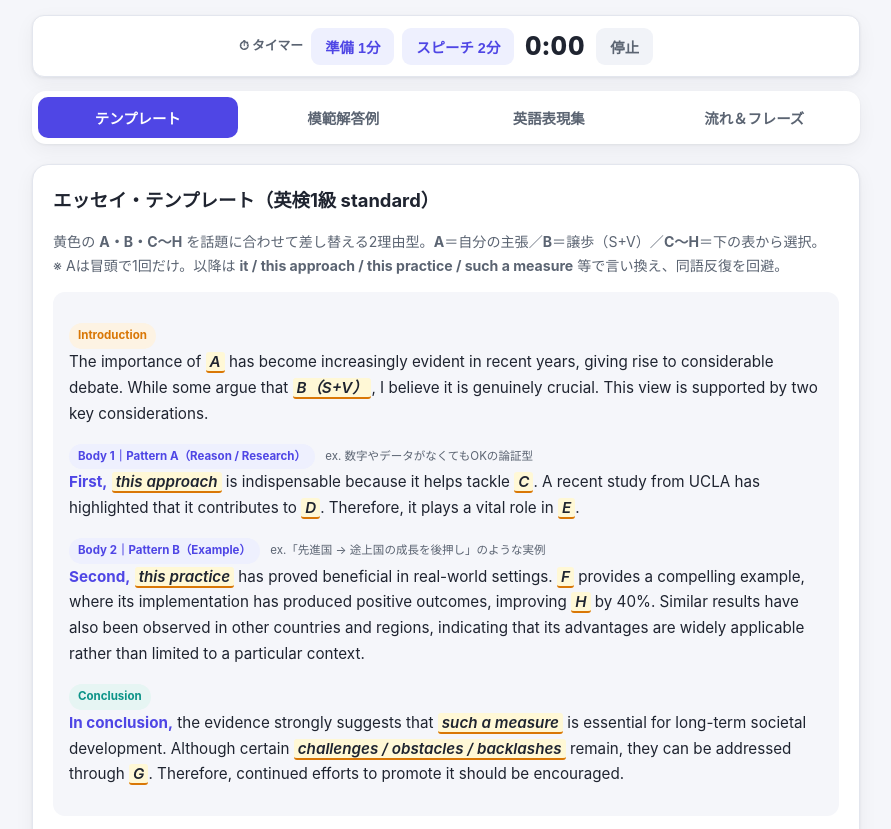
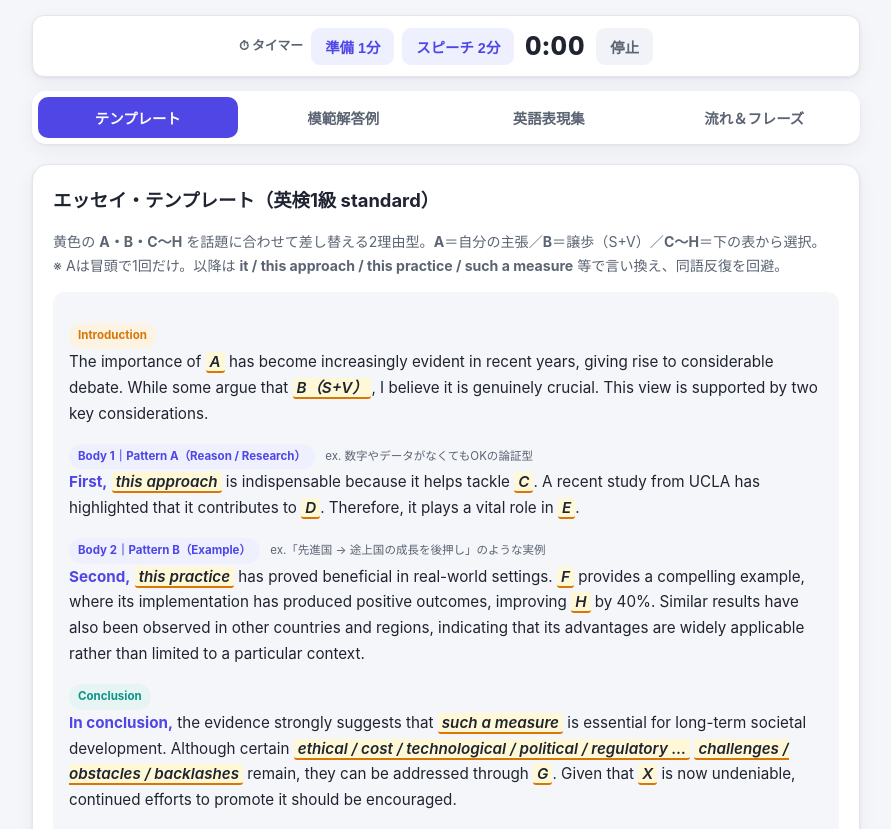
Before and after one commit to yutotakahashi-gmo/eiken1-interview-trainer, a plain HTML site: page index.html in a window 1280 px wide. Shown: the part 92-921 px from the top of the page, without its empty margins (194-1085 px from the left). Drawn offline with Linux system fonts and the light colour scheme.

Commit message:
Add files via upload

```diff
--- a/index.html
+++ b/index.html
@@ -184,7 +184,7 @@ footer.foot{text-align:center;color:var(--sub);font-size:.78rem;margin-top:24px;
       <p><span class="pill">Body 2｜Pattern B（Example）</span> <span class="muted" style="font-size:.72rem">ex.「先進国 → 途上国の成長を後押し」のような実例</span><br>
       <span class="conn">Second,</span> <span class="slot">this practice</span> has proved beneficial in real-world settings. <span class="slot">F</span> provides a compelling example, where its implementation has produced positive outcomes, improving <span class="slot">H</span> by 40%. Similar results have also been observed in other countries and regions, indicating that its advantages are widely applicable rather than limited to a particular context.</p>
       <p><span class="pill teal">Conclusion</span><br>
-      <span class="conn">In conclusion,</span> the evidence strongly suggests that <span class="slot">such a measure</span> is essential for long-term societal development. Although certain <span class="slot">challenges / obstacles / backlashes</span> remain, they can be addressed through <span class="slot">G</span>. Therefore, continued efforts to promote it should be encouraged.</p>
+      <span class="conn">In conclusion,</span> the evidence strongly suggests that <span class="slot">such a measure</span> is essential for long-term societal development. Although certain <span class="slot">ethical / cost / technological / political / regulatory …</span> <span class="slot">challenges / obstacles / backlashes</span> remain, they can be addressed through <span class="slot">G</span>. Given that <span class="slot">X</span> is now undeniable, continued efforts to promote it should be encouraged.</p>
     </div>
     <h3 style="margin-top:16px">🔁 C〜H の候補（/ 区切り・話題に合わせて選択）</h3>
     <table class="swaptbl">
@@ -434,7 +434,7 @@ var MODELS=[
 function _hl(x){return '<span class="hl">'+x+'</span>';}
 function _mk(A,B,ch,num,alt,ctx,app,ex,res,dom){
  var a=_hl(A);
- return "The importance of "+a+" has become increasingly evident in recent years, giving rise to considerable debate. While some argue that "+_hl(B)+", I believe it is genuinely crucial. This view is supported by two key considerations.\n\nFirst, "+_hl('this approach')+" is indispensable because it helps tackle "+_hl(ch)+". A recent study from UCLA has highlighted that it contributes to "+_hl(ctx)+". Therefore, it plays a vital role in "+_hl(dom)+".\n\nSecond, "+_hl('this practice')+" has proved beneficial in real-world settings. "+_hl('Singapore')+" provides a compelling example, where its implementation has produced positive outcomes, improving "+_hl('key indicators')+" by 40%. Similar results have also been observed in other countries and regions, indicating that its advantages are widely applicable rather than limited to a particular context.\n\nIn conclusion, the evidence strongly suggests that "+_hl('such a measure')+" is essential for long-term societal development. Although certain challenges remain, they can be addressed through "+_hl('public cooperation and policymaking')+". Therefore, continued efforts to promote it should be encouraged.";
+ return "The importance of "+a+" has become increasingly evident in recent years, giving rise to considerable debate. While some argue that "+_hl(B)+", I believe it is genuinely crucial. This view is supported by two key considerations.\n\nFirst, "+_hl('this approach')+" is indispensable because it helps tackle "+_hl(ch)+". A recent study from UCLA has highlighted that it contributes to "+_hl(ctx)+". Therefore, it plays a vital role in "+_hl(dom)+".\n\nSecond, "+_hl('this practice')+" has proved beneficial in real-world settings. "+_hl('Singapore')+" provides a compelling example, where its implementation has produced positive outcomes, improving "+_hl('key indicators')+" by 40%. Similar results have also been observed in other countries and regions, indicating that its advantages are widely applicable rather than limited to a particular context.\n\nIn conclusion, the evidence strongly suggests that "+_hl('such a measure')+" is essential for long-term societal development. Although certain challenges remain, they can be addressed through "+_hl('public cooperation and policymaking')+". Given that "+_hl('its importance')+" is now undeniable, continued efforts to promote it should be encouraged.";
 }
 function _map(A,B,ch,num,alt,ctx,app,ex,res,dom){
  return [["A（主張）",A],["B（譲歩・対立意見）",B],["C（課題）",ch],["D（効果・貢献）",ctx],["E（役割・目標）",dom]];
```
